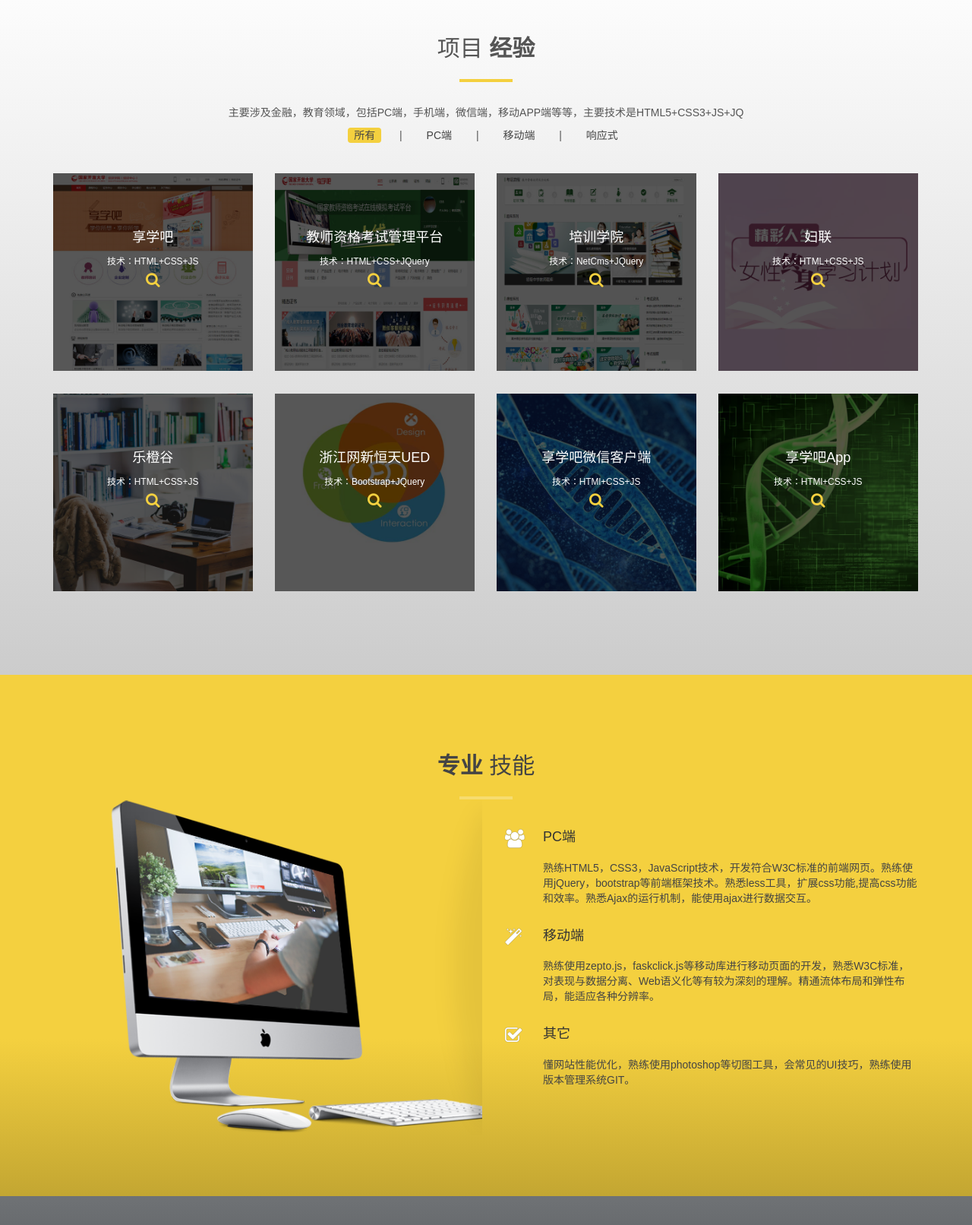
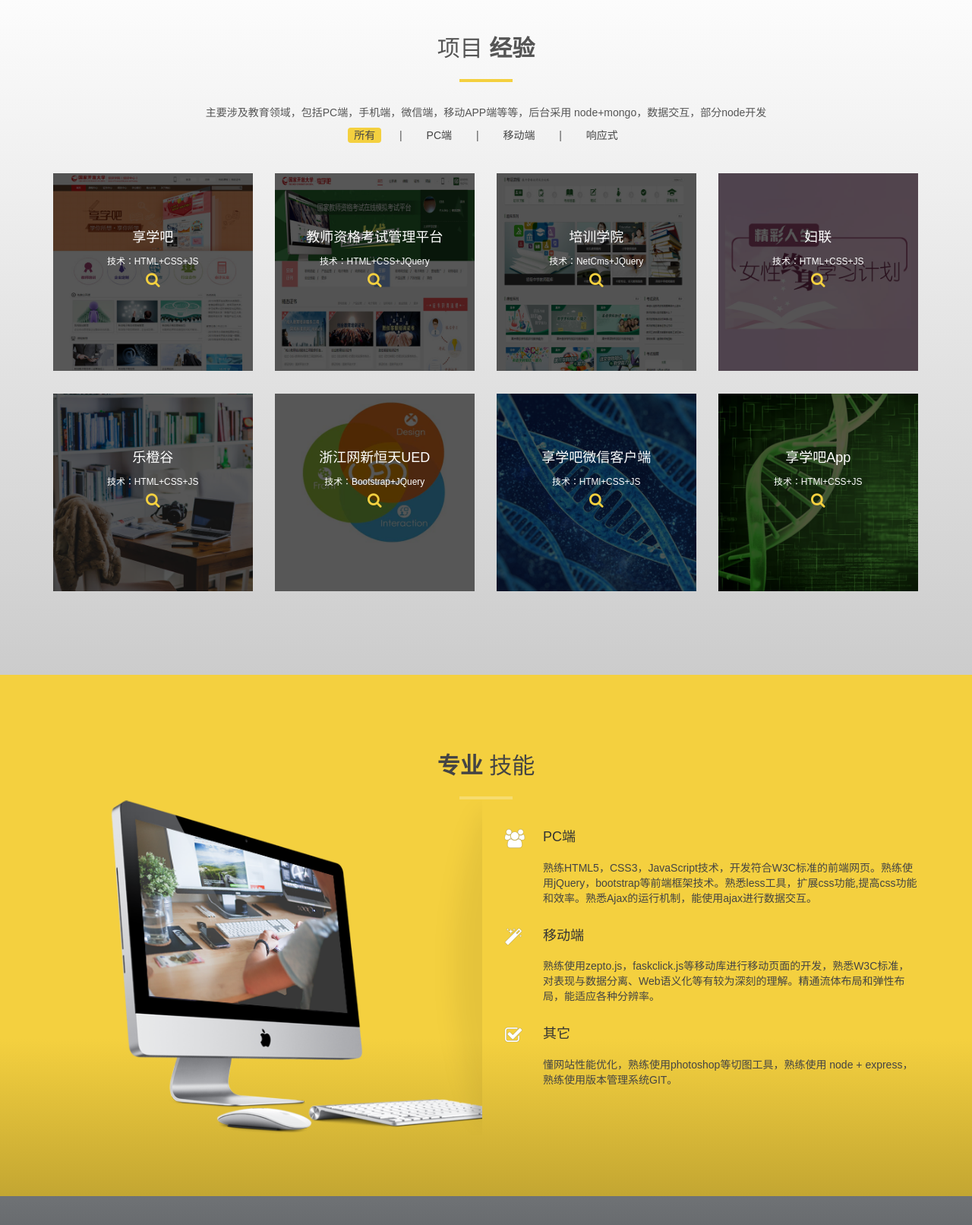
Before and after one commit to guopz/cv, a plain HTML site: page index.html in a window 1280 px wide. Shown: the part 1360-2972 px from the top of the page at 76% size. Drawn offline with Linux system fonts and the light colour scheme; files whose address does not match are found by name.

Commit message:
信息修改

```diff
--- a/index.html
+++ b/index.html
@@ -134,7 +134,7 @@
                 <h2>项目 <strong>经验</strong></h2>
                 <hr>
                 <div class="clearfix"></div>
-                <p>主要涉及金融，教育领域，包括PC端，手机端，微信端，移动APP端等等，主要技术是HTML5+CSS3+JS+JQ</p>
+                <p>主要涉及教育领域，包括PC端，手机端，微信端，移动APP端等等，后台采用 node+mongo，数据交互，部分node开发</p>
             </div>
             <div class="categories">
                 <ul class="cat">
@@ -276,7 +276,7 @@
                         <i class="fa fa-check-square-o"></i>
                         <div class="padding-left">
                             <h4>其它</h4>
-                            <p>懂网站性能优化，熟练使用photoshop等切图工具，会常见的UI技巧，熟练使用版本管理系统GIT。</p>
+                            <p>懂网站性能优化，熟练使用photoshop等切图工具，熟练使用 node + express，熟练使用版本管理系统GIT。</p>
                         </div>
                     </div>
                 </div>
```
